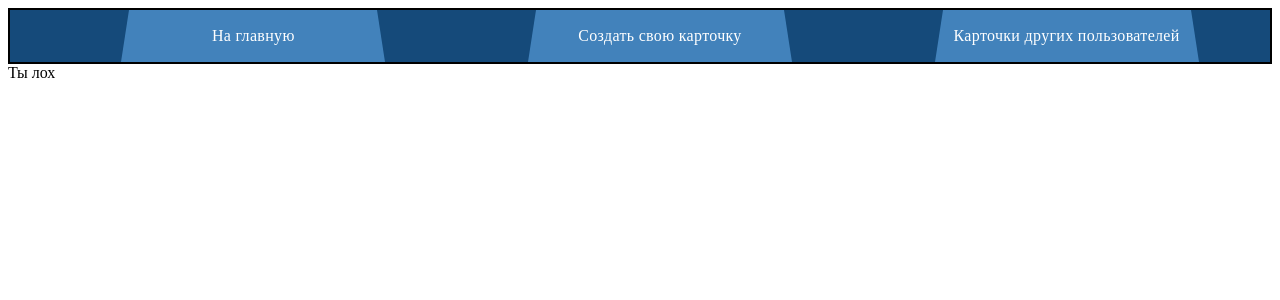
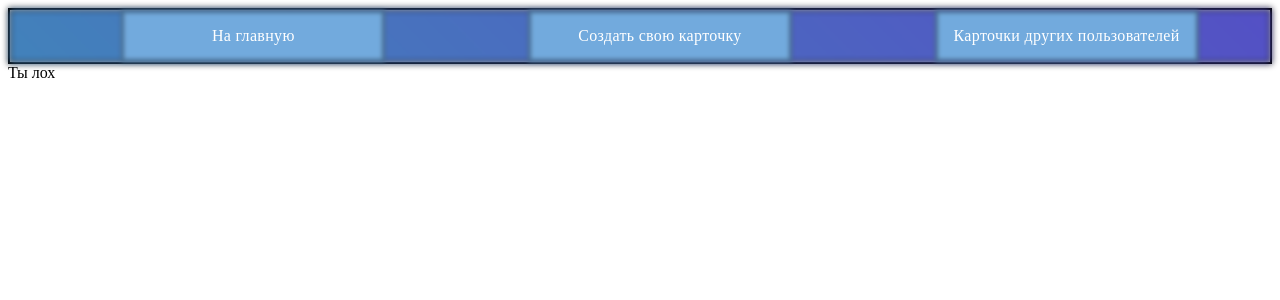
Before and after one commit to foxsink/smileAtMe, a Nuxt app: page /card/create in a window 1280 px wide. Shown: the top 300 px of the page. Built offline with nearby package versions, Linux system fonts and the light colour scheme.

Commit message:
work with colors of nav (2)

```diff
--- a/assets/globalStyles/global.scss
+++ b/assets/globalStyles/global.scss
@@ -1,6 +1,17 @@
 .navigation {
-  background-color: #154A7A;
+  position: relative;
   border: 2px solid black;
+}
+.navigation-background {
+  position: absolute;
+  background: linear-gradient(.125turn, #4282BB, #5450C5);
+  border: 2px solid black;
+  top: 50%;
+  left: 50%;
+  width: 100%;
+  height: 100%;
+  transform: translate(-50%, -50%);
+  filter: blur(3px);
 }
 .navigation-list {
   display: flex;
@@ -26,18 +37,18 @@
     left: 50%;
     display: block;
     width: 100%;
-    height: 0;
-    border-bottom: 52px solid #4282BB;
-    border-right: 8px solid transparent;
-    border-left: 8px solid transparent;
+    height: 100%;
+    background: #72AADD;
+    filter: blur(2px);
+    border: 3px solid #486C8C;
     box-sizing: border-box;
     transform: translate(-50%, -50%);
-    transition: border-bottom-color 0.3s ease;
+    transition: background-color 0.3s ease;
   }
 
   &:hover {
     &::before {
-      border-bottom-color: #817DE2;
+      background: #817DE2;
     }
     #{$self}__item {
       color: white;
@@ -46,7 +57,7 @@
 
   &:active {
     &::before {
-      border-bottom-color: #3AC08E;
+      background: #3AC08E;
     }
     #{$self}__item {
       color: white;
--- a/layouts/default.vue
+++ b/layouts/default.vue
@@ -1,6 +1,7 @@
 <template>
   <header>
     <nav class="navigation">
+      <div class="navigation-background"></div>
       <ul class="navigation__list navigation-list">
         <nuxt-link href="/" class="navigation-list-link">
           <li class="navigation-list-link__item">
```
